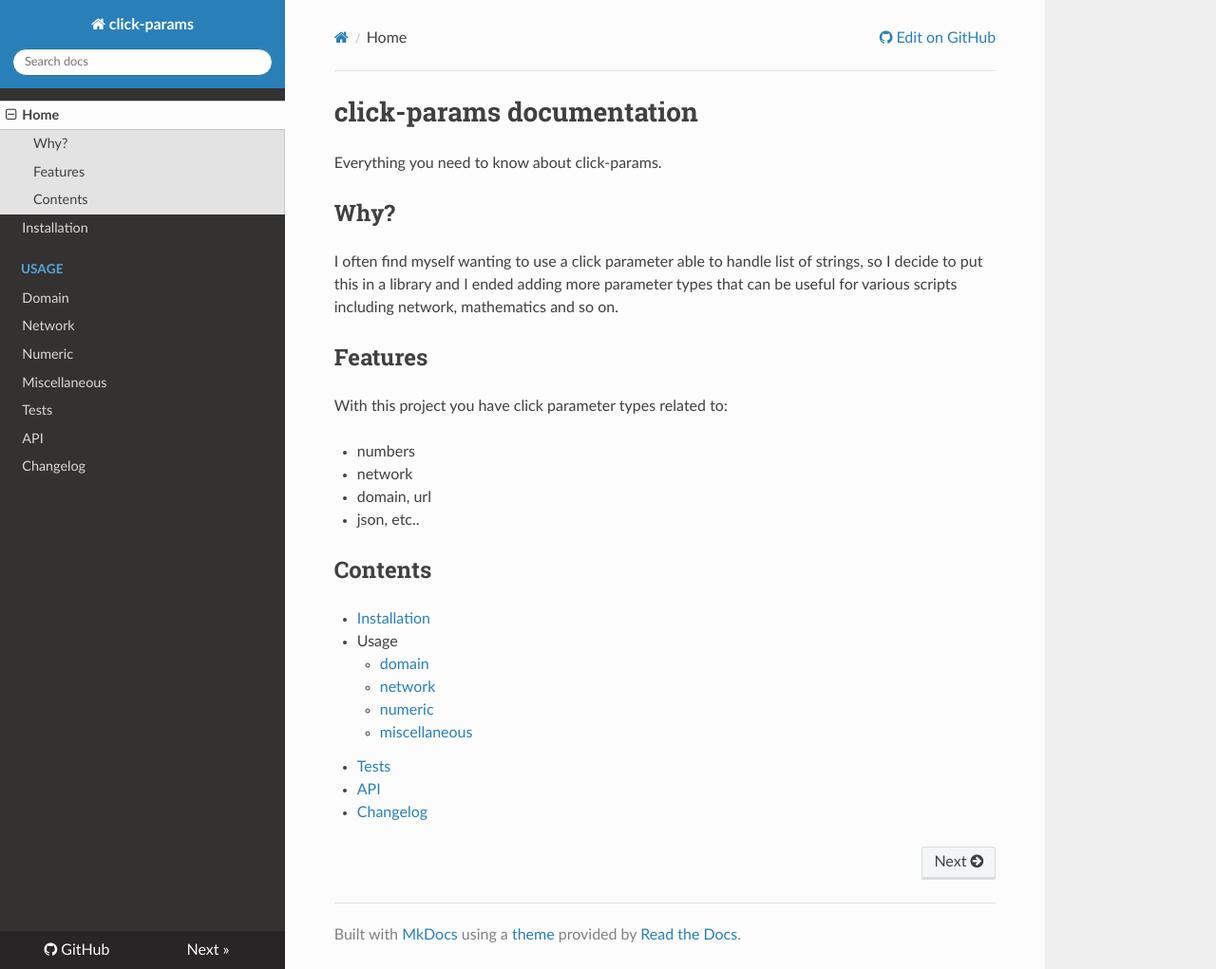
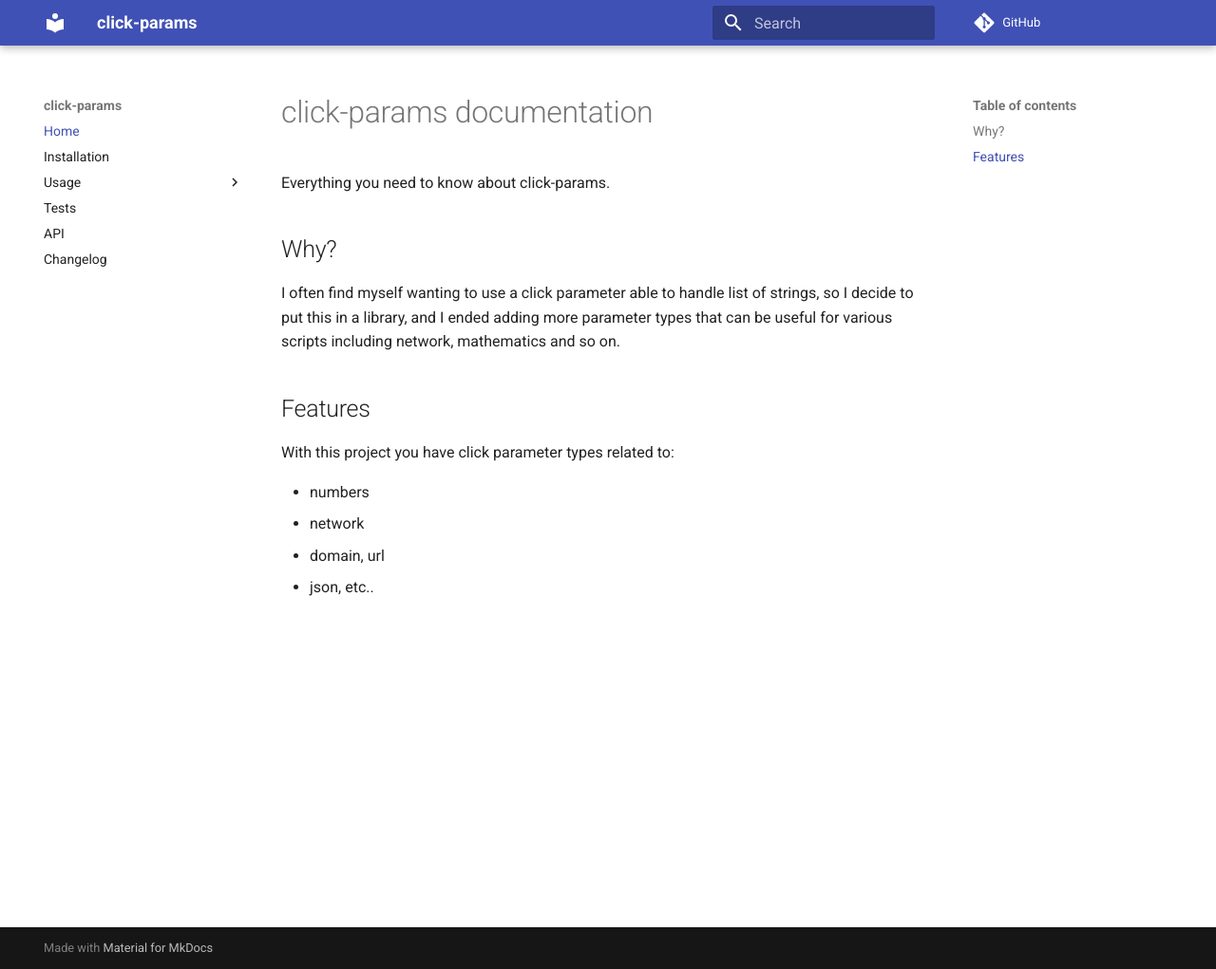
Before and after one commit to click-contrib/click_params, an MkDocs documentation site: the page built from docs/index.md, in a window 1280 px wide and 1021 px high. Shown: the whole window at 95% size. Built offline with MkDocs 1.6.1 and Material for MkDocs 9.7.7, drawn with Linux system fonts in a browser that asks for light colours; nearby versions of some CDN libraries; comment, search, counter and statistics services are not loaded; old or Windows-style settings are respelled for this version of MkDocs.

Commit message:
docs: improved documentation
installed package mkdocs-material to use the material design

```diff
--- a/docs/index.md
+++ b/docs/index.md
@@ -4,7 +4,7 @@ Everything you need to know about click-params.
 
 ## Why?
 
-I often find myself wanting to use a click parameter able to handle list of strings, so I decide to put this in a library
+I often find myself wanting to use a click parameter able to handle list of strings, so I decide to put this in a library,
 and I ended adding more parameter types that can be useful for various scripts including network, mathematics and so on.
 
 ## Features
@@ -15,15 +15,3 @@ With this project you have click parameter types related to:
 - network
 - domain, url
 - json, etc..
-
-## Contents
-
-- [Installation](installation.md)
-- Usage
-    - [domain](usage/domain.md)
-    - [network](usage/network.md)
-    - [numeric](usage/numeric.md)
-    - [miscellaneous](usage/miscellaneous.md)
-- [Tests](tests.md)
-- [API](api.md)
-- [Changelog](changelog.md)
--- /dev/null
+++ b/docs/requirements.txt
@@ -0,0 +1,3 @@
+click==8.0.0
+validators==0.18.2
+mkdocs-material==7.1.4
--- a/mkdocs.yml
+++ b/mkdocs.yml
@@ -6,7 +6,10 @@ site_url: https://click-params.readthedocs.io
 repo_url: https://github.com/click-contrib/click_params/
 edit_uri: tree/master/docs
 
-pages:
+theme:
+  name: material
+
+nav:
   - Home: index.md
   - Installation: installation.md
   - Usage:
@@ -18,9 +21,9 @@ pages:
   - API: api.md
   - Changelog: changelog.md
 
-theme: readthedocs
-
 markdown_extensions:
   - toc:
       permalink: true
   - admonition
+  - codehilite:
+      css_class: highlight
--- a/pyproject.toml
+++ b/pyproject.toml
@@ -38,6 +38,7 @@ bandit = "^1.6.2"
 flake8 = "^3.7.9"
 nox = "^2019.11.9"
 codecov = "^2.1.11"
+mkdocs-material = "^7.1.4"
 
 [build-system]
 requires = ["poetry>=0.12"]
```
Also changed, not shown: .readthedocs.yml (+2 -5 lines), README.md (+1 -2 lines), 1 other file.
